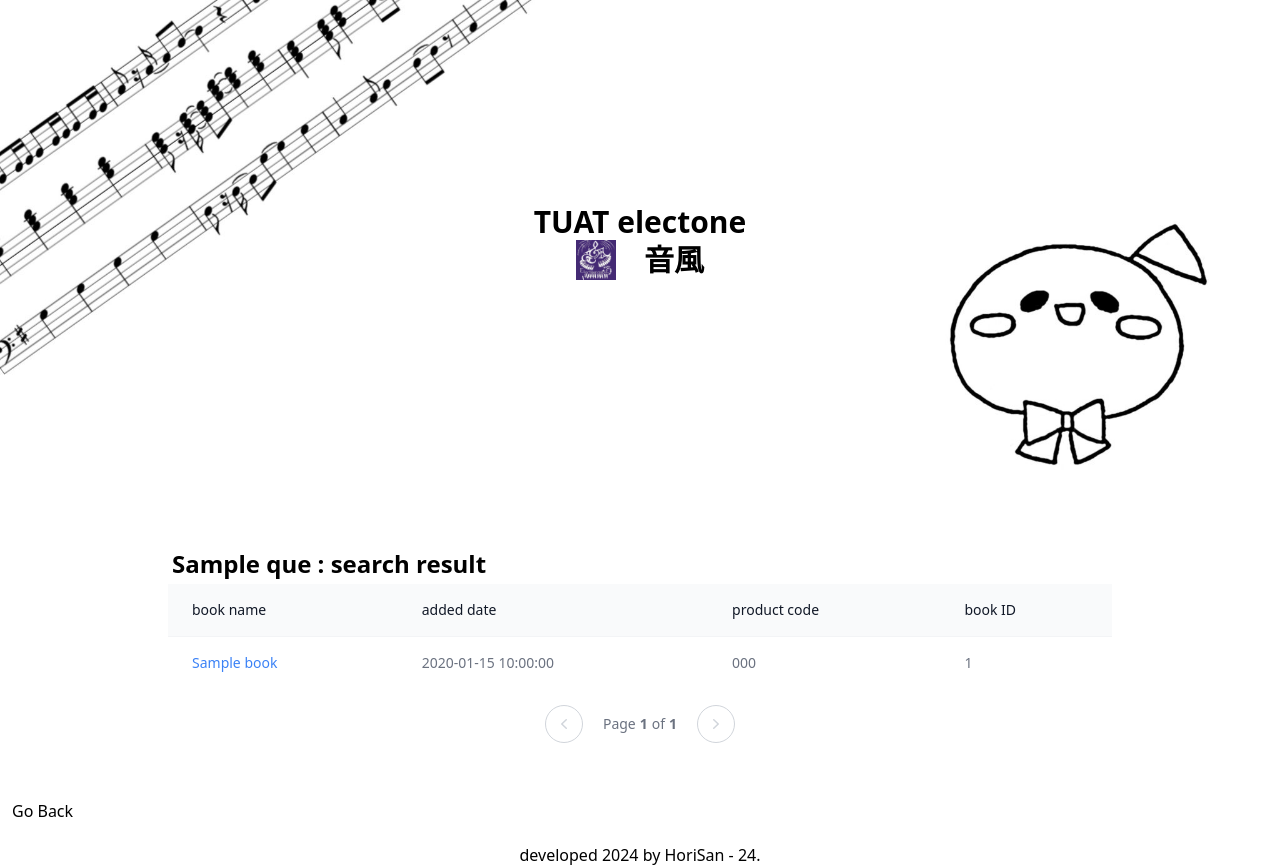
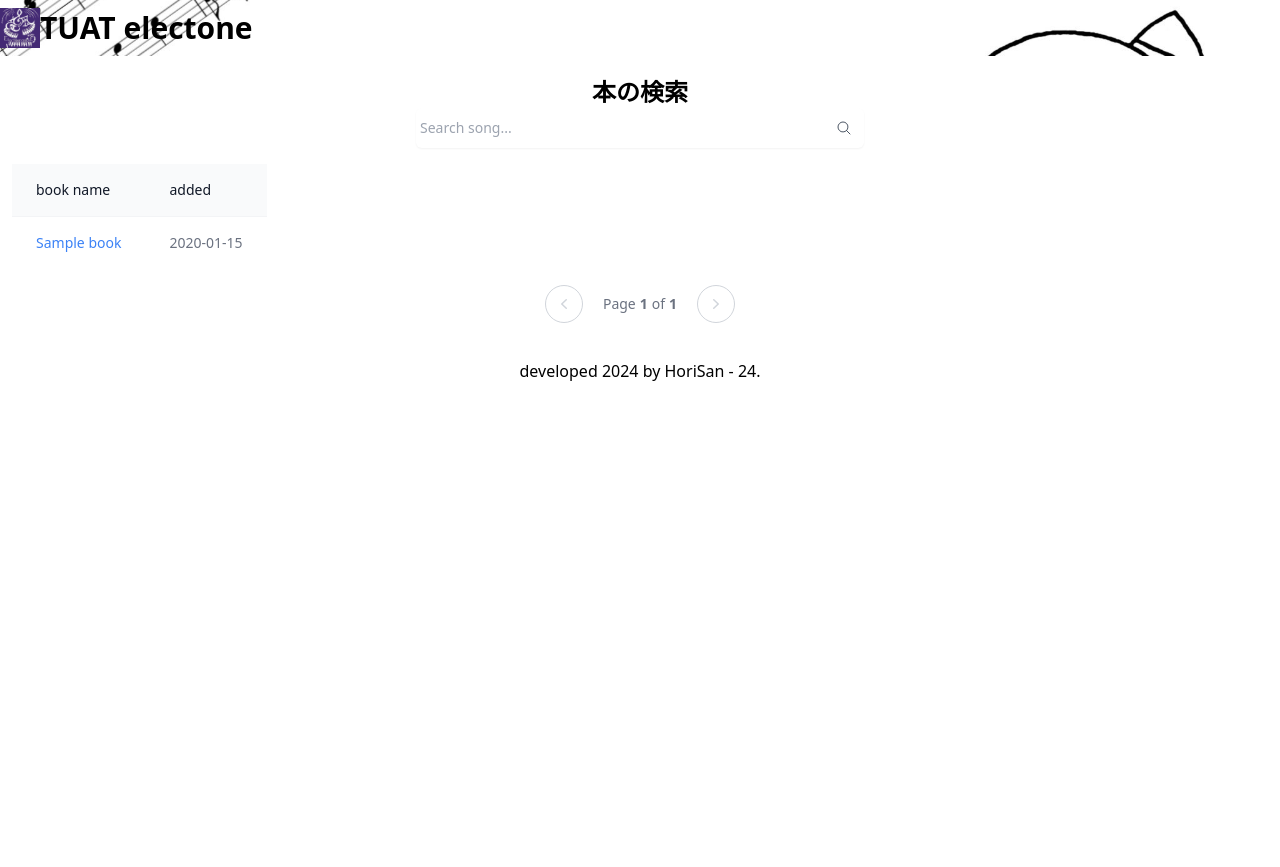
Before and after one commit to yufoxda/scoremanager5, a Python web app: template Src/Templates/Pages/searched_book.html in a window 1280 px wide. After the commit the page ends 381 px from the top, so only its background shows below. Run offline with Jinja, Linux system fonts and the light colour scheme; the template is opened without the code that fills it: most values are stand-ins (such as "Sample title", 1, 10 or a date in 2020).

Commit message:
検索バーの追加、ヘッダーの変更、ひょぅじ情報の変更

```diff
--- a/Src/Static/output.css
+++ b/Src/Static/output.css
@@ -680,6 +663,22 @@ video {
   height: fit-content;
 }
 
+.h-20 {
+  height: 5rem;
+}
+
+.h-14 {
+  height: 3.5rem;
+}
+
+.h-full {
+  height: 100%;
+}
+
+.w-1\/2 {
+  width: 50%;
+}
+
 .w-10 {
   width: 2.5rem;
 }
@@ -921,26 +965,20 @@ video {
   padding-bottom: 1.5rem;
 }
 
-.px-10 {
-  padding-left: 2.5rem;
-  padding-right: 2.5rem;
-}
-
-.px-12 {
-  padding-left: 3rem;
-  padding-right: 3rem;
-}
-
 .pb-3 {
   padding-bottom: 0.75rem;
 }
 
-.pb-5 {
-  padding-bottom: 1.25rem;
+.pe-10 {
+  padding-inline-end: 2.5rem;
 }
 
-.pe-10 {
-  padding-inline-end: 2.5rem;
+.pl-3 {
+  padding-left: 0.75rem;
+}
+
+.pr-3 {
+  padding-right: 0.75rem;
 }
 
 .ps-1 {
--- /dev/null
+++ b/Src/Templates/Compornents/header.html
@@ -0,0 +1,9 @@
+<div class="relative w-full h-14 overflow-hidden">
+  <img src="{{ url_for('static', filename='bask.jpg') }}" alt="画像" class="w-full h-full object-cover">
+  <div class="absolute inset-0 flex items-center">
+    <div class="flex items-center">
+      <a href="/"><img class="w-10" src="{{ url_for('static', filename='logo.jpg') }}" alt="logo"></a>
+    </div>
+    <h1 class="text-3xl font-bold">TUAT electone</h1>
+  </div>
+</div>
--- a/Src/Templates/Containers/base.html
+++ b/Src/Templates/Containers/base.html
@@ -4,21 +4,21 @@
         <meta http-equiv="X-UA-Compatible" content="IE=edge">
         <meta name="viewport" content="width=device-width, initial-scale=1.0">
         <title>音風　楽譜館 - {% block title %}{% endblock %}</title>
-        <link rel="stylesheet" type="text/css" href="{{ url_for('static',filename='./output.css') }}">
+        <link rel="stylesheet" type="text/css" href="{{ url_for('static', filename='./output.css') }}">
     </head>
     <body>
-        <div class = "min-w-[500px]">
-            <div class = "w-full">
+        <div class="w-full">
+            <div class="w-full">
                 {% block header %}
                 {% endblock %}
             </div>
 
-            <div class = "w-full px-3 py-5">
+            <div class="w-full px-3 py-5">
                 {% block content %}
                 {% endblock %}
             </div>
 
-            <div class = "w-full">
+            <div class="w-full">
                 {% block footer %}
                 {% endblock %}
             </div>
--- a/Src/Templates/Pages/searched_book.html
+++ b/Src/Templates/Pages/searched_book.html
@@ -4,30 +4,29 @@
 {% endblock %}
 
 {% block header %}
-  {% include 'Compornents/header_home.html' %}
+  {% include 'Compornents/header.html' %}
 
 {% endblock %}
 
 {% block content %}
-<div class="mx-auto max-w-5xl p-10">
+<div class="mx-auto w-full">
 
-    <h2 class="text-2xl font-extrabold dark:text-white p-1">{{ que }} : search result</h2>
-    <table class="w-full border-collapse bg-white object-center text-left text-sm text-gray-500">
+    <h1 class="text-center text-2xl font-extrabold">本の検索</h1>
+    <form method="get" action="/searchbook">
+      {% include 'Compornents/searchber.html' %}
+    </form>
+    <table class=" border-collapse bg-white object-center text-left text-sm text-gray-500">
     <thead class="bg-gray-50">
         <tr>
-        <th scope="col" class="px-6 py-4 font-medium  text-gray-900">book name</th>
-        <th scope="col" class="px-6 py-4 font-medium  text-gray-900">added date</th>
-        <th scope="col" class="px-6 py-4 font-medium  text-gray-900">product code</th>
-        <th scope="col" class="px-6 py-4 font-medium  text-gray-900">book ID</th>
+        <th scope="col" class="px-6 py-4 font-medium full text-gray-900">book name</th>
+        <th scope="col" class="px-6 py-4 font-medium  text-gray-900">added</th>
         </tr>
     </thead>
     <tbody class="divide-y divide-gray-100 border-t border-gray-100">
         {% for book in books.items %}
         <tr class="hover:bg-gray-50">
         <th class="px-6 py-4 font-medium  text-blue-500 dark:text-blue-300 hover:underline"><a href="/book/{{ book.id }}">{{ book.book_name }}</a></th>
-        <td class="px-6 py-4 ">{{ book.created_at }}</td>
-        <td class="px-6 py-4 ">{{ book.product_code }}</td>
-        <td class="px-6 py-4 ">{{ book.id }}</td>
+        <td class="px-6 py-4 whitespace-nowrap">{{ book.created_at.date() }}</td>
         </tr>
         {% endfor %}
     </tbody>
@@ -88,8 +87,6 @@
 
 </div>
 
-    <a href="/">Go Back</a>
-
 {% endblock %}
 
 {% block footer %}
```
Also changed, not shown: other parts of Src/Static/output.css (+49 -59 lines).
